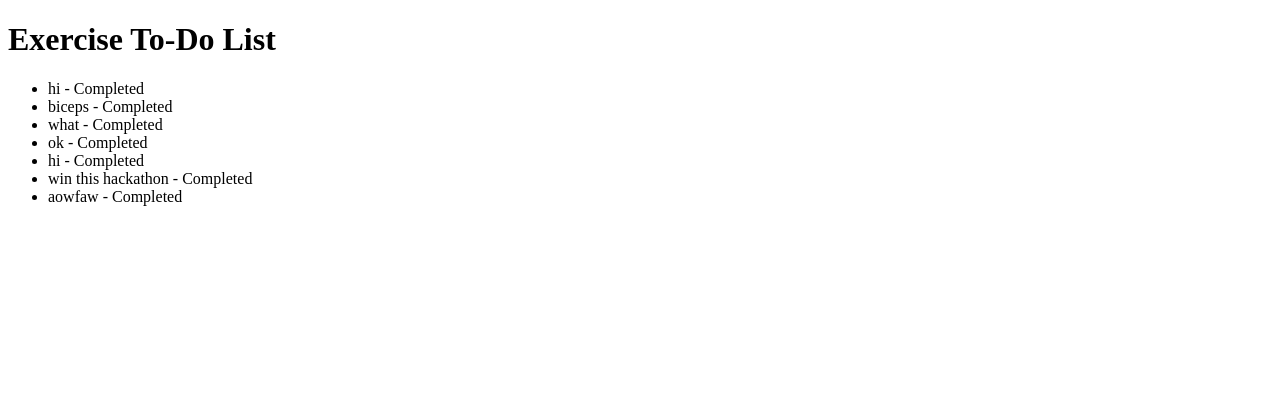
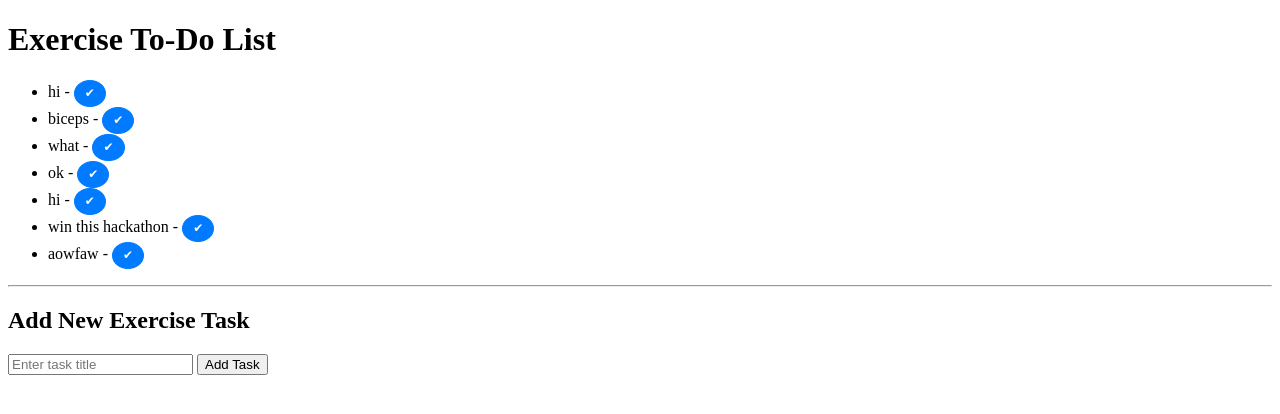
Before and after one commit to sarakhan7/FitPets, a Django app: template mywebsite/myapp/templates/exercise_list.html in a window 1280 px wide. Shown: the top 414 px of the page. Run offline with Django 5.2, Linux system fonts and the light colour scheme; the template is opened without the code that fills it: values that come from a table or form of the project are taken from there, others are empty; data comes from the database, SQL or seed files in the repository; both versions use the stored data as it was after the commit.

Commit message:
Added the to do list + buttons

```diff
--- a/mywebsite/myapp/templates/cardio_list.html
+++ b/mywebsite/myapp/templates/cardio_list.html
@@ -11,6 +11,9 @@
                 {{ task.title }} - {% if task.completed %} Completed {% else %} Not Completed {% endif %}
             </li>
         {% endfor %}
+        {% empty %}
+            <li>No cardio tasks found.</li>
+        {% endfor %}
     </ul>
 </body>
 </html>
--- a/mywebsite/myapp/templates/exercise_list.html
+++ b/mywebsite/myapp/templates/exercise_list.html
@@ -2,15 +2,44 @@
 <html>
 <head>
     <title>Exercise List</title>
+    <style>
+        /* Add CSS for the round button */
+        .complete-btn {
+            display: inline-block;
+            padding: 5px 10px;
+            border: 1px solid #007bff;
+            border-radius: 50%;
+            background-color: #007bff;
+            color: white;
+            text-decoration: none;
+            font-size: 12px;
+            text-align: center;
+        }
+        .complete-btn:hover {
+            background-color: #0056b3;
+            border-color: #0056b3;
+        }
+    </style>
 </head>
 <body>
     <h1>Exercise To-Do List</h1>
     <ul>
         {% for task in tasks %}
             <li>
-                {{ task.title }} - {% if task.completed %} Completed {% else %} Not Completed {% endif %}
+                {{ task.title }} -
+                <a href="{% url 'mark_task_complete' task.id %}" class="complete-btn">✔</a>
             </li>
+        {% empty %}
+            <li>No exercise tasks found.</li>
         {% endfor %}
     </ul>
+
+    <hr>
+    <h2>Add New Exercise Task</h2>
+    <form method="post" action="{% url 'add_exercise_task' %}">
+        {% csrf_token %}
+        <input type="text" name="title" placeholder="Enter task title" required>
+        <button type="submit">Add Task</button>
+    </form>
 </body>
 </html>
--- a/mywebsite/myapp/templates/stretching_list.html
+++ b/mywebsite/myapp/templates/stretching_list.html
@@ -11,6 +11,9 @@
                 {{ task.title }} - {% if task.completed %} Completed {% else %} Not Completed {% endif %}
             </li>
         {% endfor %}
+        {% empty %}
+            <li>No stretching tasks found.</li>
+        {% endfor %}
     </ul>
 </body>
 </html>
--- a/mywebsite/mywebsite/urls.py
+++ b/mywebsite/mywebsite/urls.py
@@ -22,7 +22,10 @@ from myapp import views
 urlpatterns = [
     path('admin/', admin.site.urls),
     path('', views.home, name='home'),
+    path('tasks/', views.task_list, name='task_list'),
     path('exercises/', views.exercise_list, name='exercise_list'),
     path('stretching/', views.stretching_list, name='stretching_list'),
-    path('cardio/', views.cardio_list, name='cardio_list')
+    path('cardio/', views.cardio_list, name='cardio_list'),
+    path('exercises/add/', views.add_exercise_task, name='add_exercise_task'),
+    path('exercises/complete/<int:task_id>/', views.mark_task_complete, name='mark_task_complete') # Add this line
 ]
```
Also changed, not shown: mywebsite/myapp/views.py (+23 -1 lines), mywebsite/roo.py (+42 -3 lines), mywebsite/db.sqlite3.
